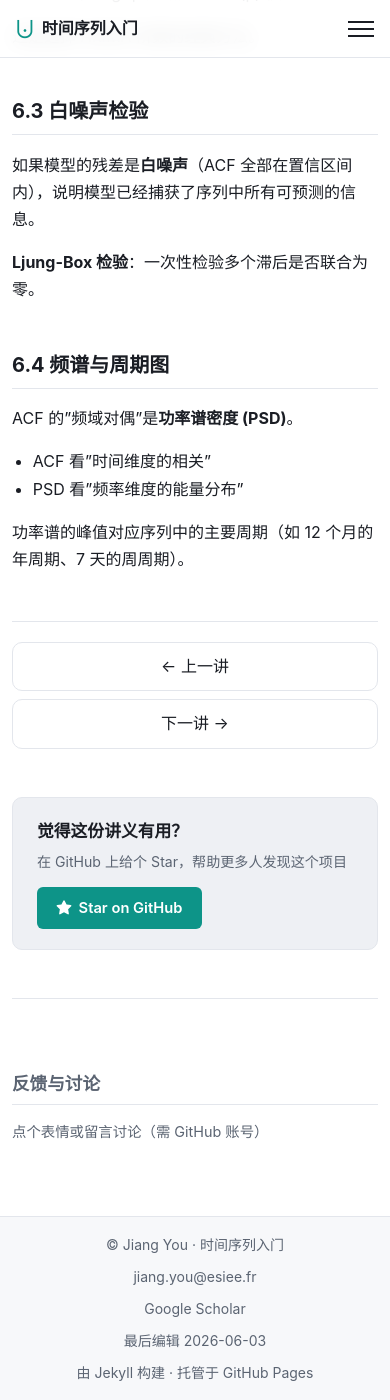
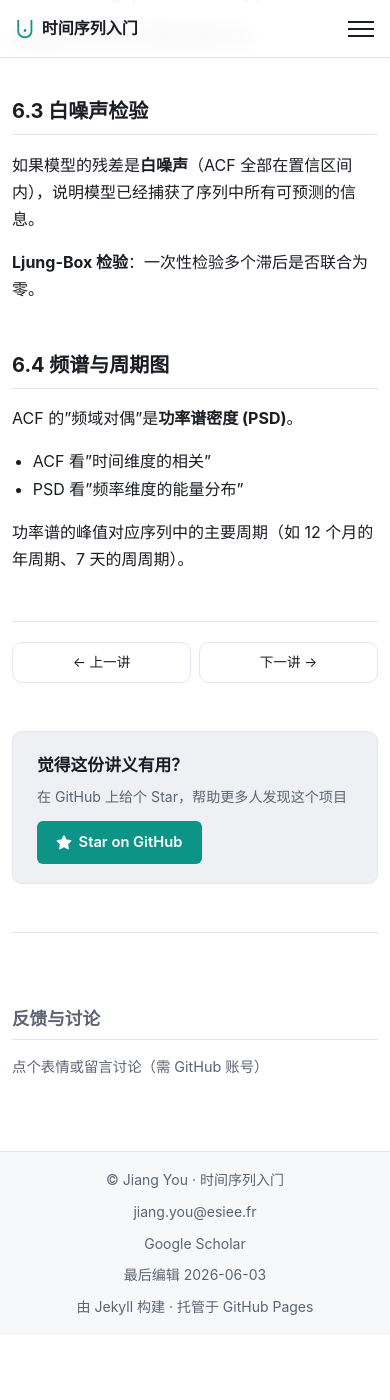
Before and after one commit to JiangYou2025/kun, a Jekyll site: the page built from course/06.md, in a window 390 px wide and 1400 px high, scrolled down 757 px. Built offline with Jekyll 4.4.1, drawn with Linux system fonts in a browser that asks for light colours; formulas are drawn with MathJax 3; comment, search, counter and statistics services are not loaded; after the commit the page ends 2092 px from its top, so only the background shows below that.

Commit message:
Fix mobile pager: prev/next buttons on one row instead of stacked
Co-Authored-By: Claude Opus 4.6 (1M context) <noreply@anthropic.com>

```diff
--- a/assets/css/main.css
+++ b/assets/css/main.css
@@ -238,9 +238,9 @@ kbd{background:var(--surface-2);border:1px solid var(--border);border-radius:5px
   blockquote{padding:.5em .8em;margin:1em 0}
 
   /* Pager (prev/next) */
-  .pager{flex-direction:column;gap:8px}
-  .pager a{text-align:center}
-  .pager .next{margin-left:0}
+  .pager{flex-direction:row;gap:8px}
+  .pager a{text-align:center;font-size:.85rem;padding:8px 10px;flex:1}
+  .pager .next{margin-left:auto}
 
   /* Footer */
   .site-footer .bar{flex-direction:column;gap:8px;text-align:center;padding:16px}
```
